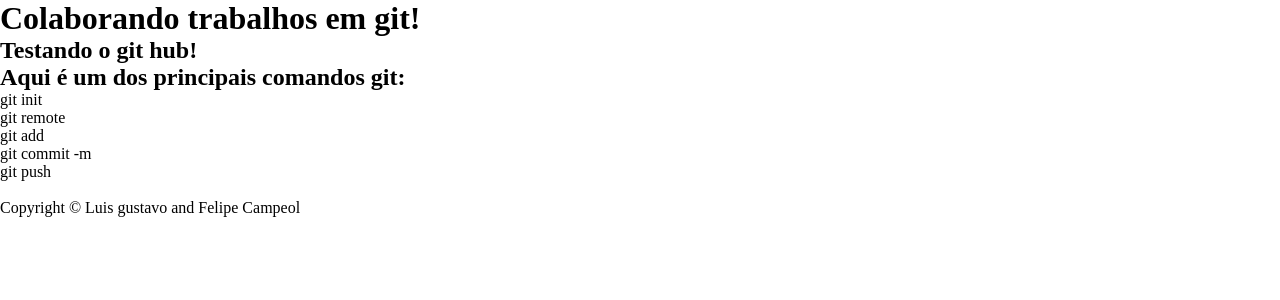
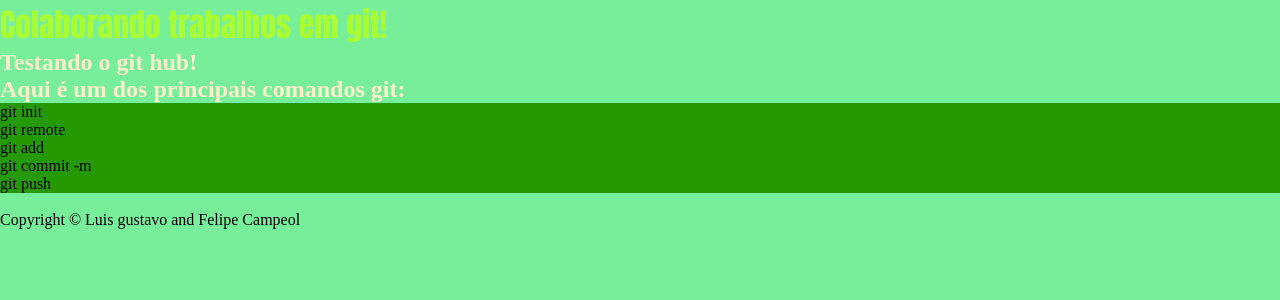
Before and after one commit to Taco5499/atvUda, a PHP site: page / in a window 1280 px wide. Shown: the top 300 px of the page. Run offline with PHP 8.4, Linux system fonts and the light colour scheme.

Commit message:
Update style.css
css tá todo carnavalesco agora

```diff
--- a/style.css
+++ b/style.css
@@ -4,4 +4,16 @@
   box-sizing: border-box;
 }
 body{
+  background-color: #7e9;
 }
+h1{
+  font-family: Impact;
+  color: #Af3;
+}
+h2{
+  color: #fec;
+  font-family: Cooper;
+}
+li{
+  background-color: #249900;
+}
```
